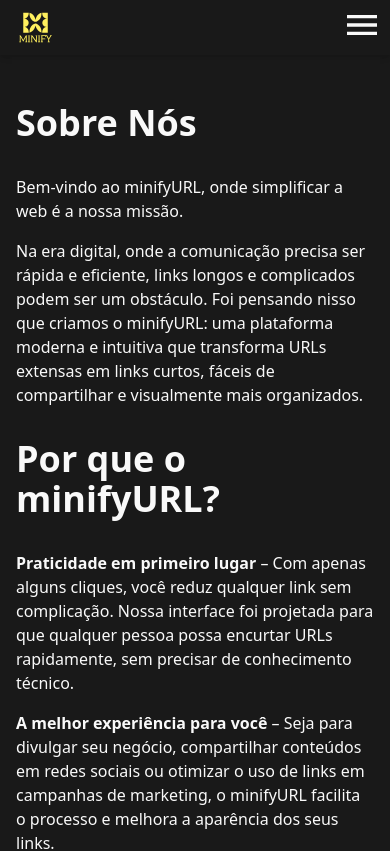
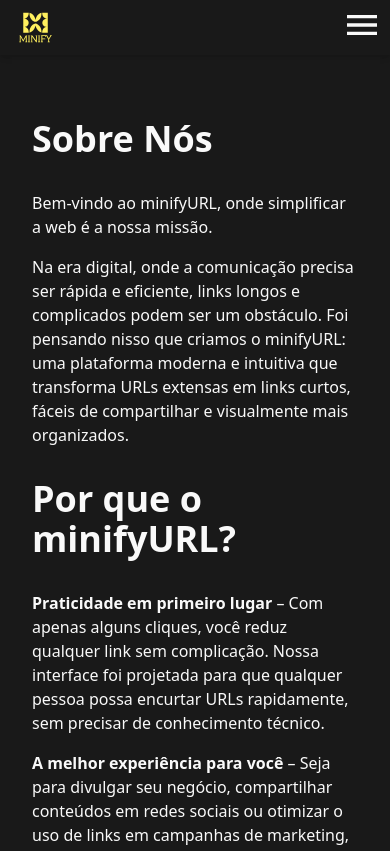
Before and after one commit to Luan4560/minify-url-client, a Next.js app: page /about in a window 390 px wide. Shown: the top 851 px of the page. Built offline with nearby package versions, Linux system fonts and the light colour scheme.

Commit message:
fix: text about

```diff
--- a/src/app/about/page.tsx
+++ b/src/app/about/page.tsx
@@ -1,6 +1,6 @@
 export default function Page() {
   return (
-    <div className="h-fit lg:h-full w-full flex flex-col items-center justify-between p-4 lg:items-start lg:w-[65%] lg:p-8 lg:pl-[315px]">
+    <div className="h-fit lg:h-full w-full flex flex-col items-center justify-between text-wrap p-8 lg:items-start lg:w-[85%] lg:p-8 lg:pl-[315px]">
       <section>
         <h1 className="font-bold text-4xl py-8 lg:text-2xl">Sobre Nós</h1>
         <div className="flex flex-col gap-4">
```
